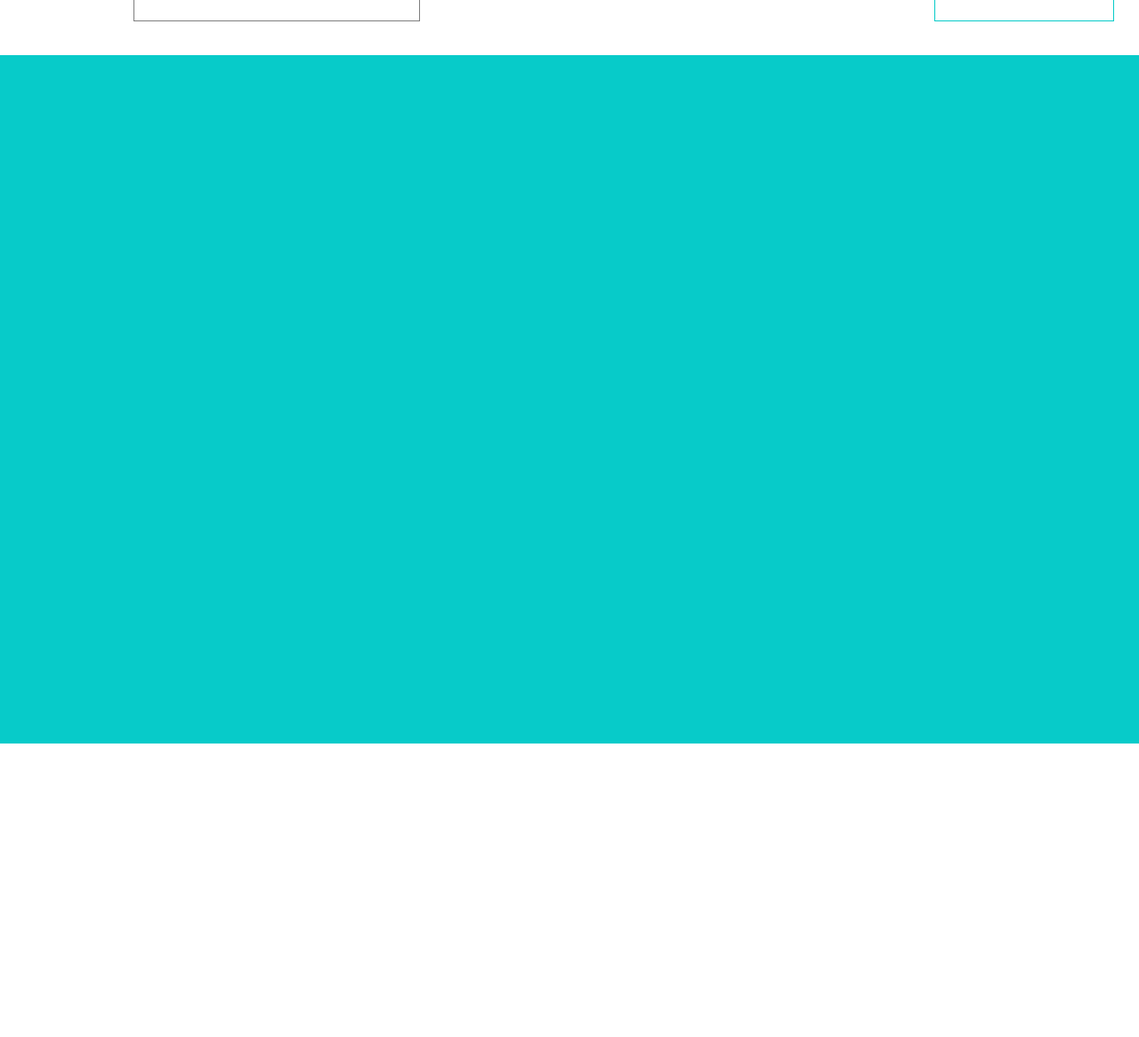
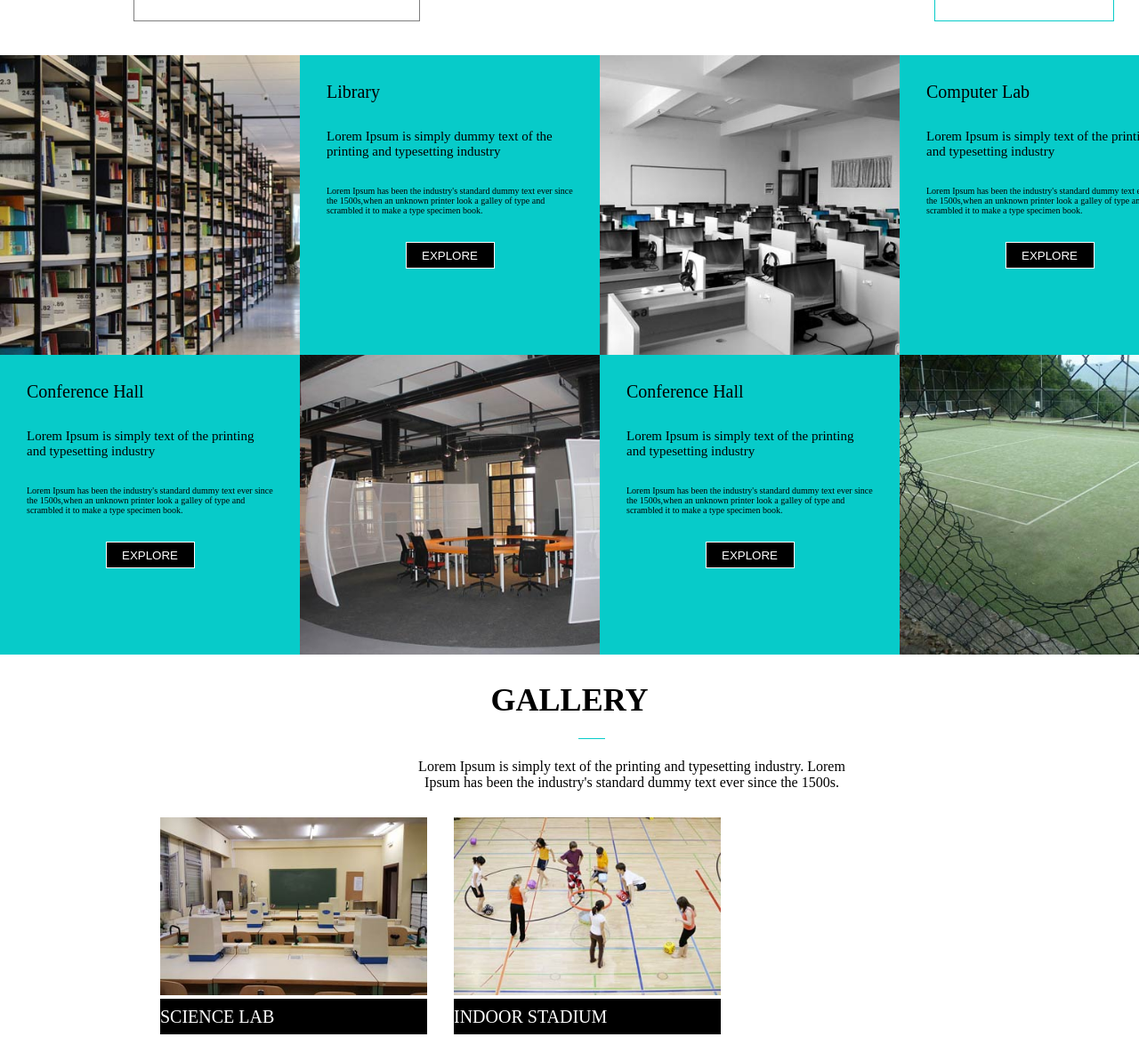
Before and after one commit to macusma/HTML-CSS, a plain HTML site: page index.html in a window 1280 px wide. Shown: the part 1178-2344 px from the top of the page at 89% size. Before the commit the page ends 2014 px from the top, so only its background shows below. Drawn offline with Linux system fonts and the light colour scheme.

Commit message:
Update index.html

```diff
--- a/index.html
+++ b/index.html
@@ -69,12 +69,12 @@
             <div class="word">
                 <div class="word-title">A WORD ABOUT US</div>
                 <div class="word-body">
-                        <div class="word-body-word">
+                </div>
+                <div class="word-word">
                 Praesent dignissim viverra est,sed bibendum ligula congue non.Sed ac nislet felis gravida
                 commodo? Suspendisse eget ullamcorper ipsum. Suspendisse diam amet.
             </div>
-                    </div>
-                    <div class="word-body-submit">
+                <div class="word-submit">
                     <button class="explore-sub">EXPLORE</button>
                 </div>
             </div>
@@ -90,13 +90,134 @@
             </div>
         </div>
         <div class="m-bottom">
+            <div class="m-bottom-photo1">
+                <img src="image/b1.jpg">
             </div>
+            <div class="m-bottom-word1">
+                <div class="m-b-m-w1-title">
+                    Library
+                </div>
+                <div class="m-b-m-w1-com">
+                    Lorem Ipsum is simply dummy text of the printing and typesetting industry
+                </div>
+                <div class="m-b-m-w1-text">
+                    Lorem Ipsum has been the industry's standard dummy text ever since the 1500s,when an unknown
+                    printer look a galley of type and scrambled it to make a type specimen book.
+                </div>
+                <div class="m-b-m-w1-sub">
+                    <button class="m-b-w1-button">EXPLORE</button>
+                </div>
+            </div>
+            <div class="m-bottom-photo2">
+                <img src="image/b2.jpg">
+            </div>
+            <div class="m-bottom-word2">
+                <div class="m-b-m-w2-title">
+                    Computer Lab
+                </div>
+                <div class="m-b-m-w2-com">
+                    Lorem Ipsum is simply text of the printing and typesetting industry
+                </div>
+                <div class="m-b-m-w2-text">
+                    Lorem Ipsum has been the industry's standard dummy text ever since the 1500s,when an unknown
+                    printer look a galley of type and scrambled it to make a type specimen book.
+                </div>
+                <div class="m-b-m-w2-sub">
+                    <button class="m-b-w2-button">EXPLORE</button>
+                </div>
+            </div>
+            <div class="m-bottom-word3">
+                <div class="m-b-m-w3-title">
+                    Conference Hall
+                </div>
+                <div class="m-b-m-w3-com">
+                    Lorem Ipsum is simply text of the printing and typesetting industry
+                </div>
+                <div class="m-b-m-w3-text">
+                    Lorem Ipsum has been the industry's standard dummy text ever since the 1500s,when an unknown
+                    printer look a galley of type and scrambled it to make a type specimen book.
+                </div>
+                <div class="m-b-m-w3-sub">
+                    <button class="m-b-w3-button">EXPLORE</button>
+                </div>
+            </div>
+            <div class="m-bottom-photo3">
+                <img src="image/b3.jpg">
+            </div>
+            <div class="m-bottom-word4">
+                <div class="m-b-m-w4-title">
+                    Conference Hall
+                </div>
+                <div class="m-b-m-w4-com">
+                    Lorem Ipsum is simply text of the printing and typesetting industry
+                </div>
+                <div class="m-b-m-w4-text">
+                    Lorem Ipsum has been the industry's standard dummy text ever since the 1500s,when an unknown
+                    printer look a galley of type and scrambled it to make a type specimen book.
+                </div>
+                <div class="m-b-m-w4-sub">
+                    <button class="m-b-w4-button">EXPLORE</button>
+                </div>
+            </div>
+            <div class="m-bottom-photo4">
+                <img src="image/b4.jpg">
+            </div>
+        </div>
+        <div class="clear"></div>
+        <!-- Gallery区 -->
+        <div class="gallery">
+            <div class="g-title">
+                GALLERY
+            </div>
+            <div class="g-solid"></div>
+            <div class="g-word">
+                Lorem Ipsum is simply text of the printing and typesetting industry. Lorem Ipsum has been the
+                industry's standard dummy text ever since the 1500s.
+            </div>
+            <div class="g-pic-content">
+                <dl>
+                    <dt>
+                        <img src="image/03-01.jpg">
+                    </dt>
+                    <dd class="g-dl-word">SCIENCE LAB</dd>
+                </dl>
+                <dl>
+                    <dt>
+                        <img src="image/03-02.jpg">
+                    </dt>
+                    <dd class="g-dl-word">INDOOR STADIUM</dd>
+                </dl>
+                <dl>
+                    <dt>
+                        <img src="image/03-03.jpg">
+                    </dt>
+                    <dd class="g-dl-word">TRANSPORTATION</dd>
+                </dl>
+                <dl>
+                    <dt>
+                        <img src="image/03-04.jpg">
+                    </dt>
+                    <dd class="g-dl-word">KIDS ROOM</dd>
+                </dl>
+                <dl>
+                    <dt>
+                        <img src="image/03-05.jpg">
+                    </dt>
+                    <dd class="g-dl-word">MEDITATION CLASS</dd>
+                </dl>
+                <dl>
+                    <dt>
+                        <img src="image/03-06.jpg">
+                    </dt>
+                    <dd class="g-dl-word">KIDS PLAY GROUND</dd>
+                </dl>
+            </div>
+        </div>
+        <div class="clear"></div>
     </div>
     <!-- 底部 -->
     <div class="footer">
-        <div class="pic-content">
-
-        </div>
+        © 2016 imooc.com 京ICP备13046642号
     </div>
 </div>
 </body>
```
Lines whose indentation alone changed are shown as unchanged.
